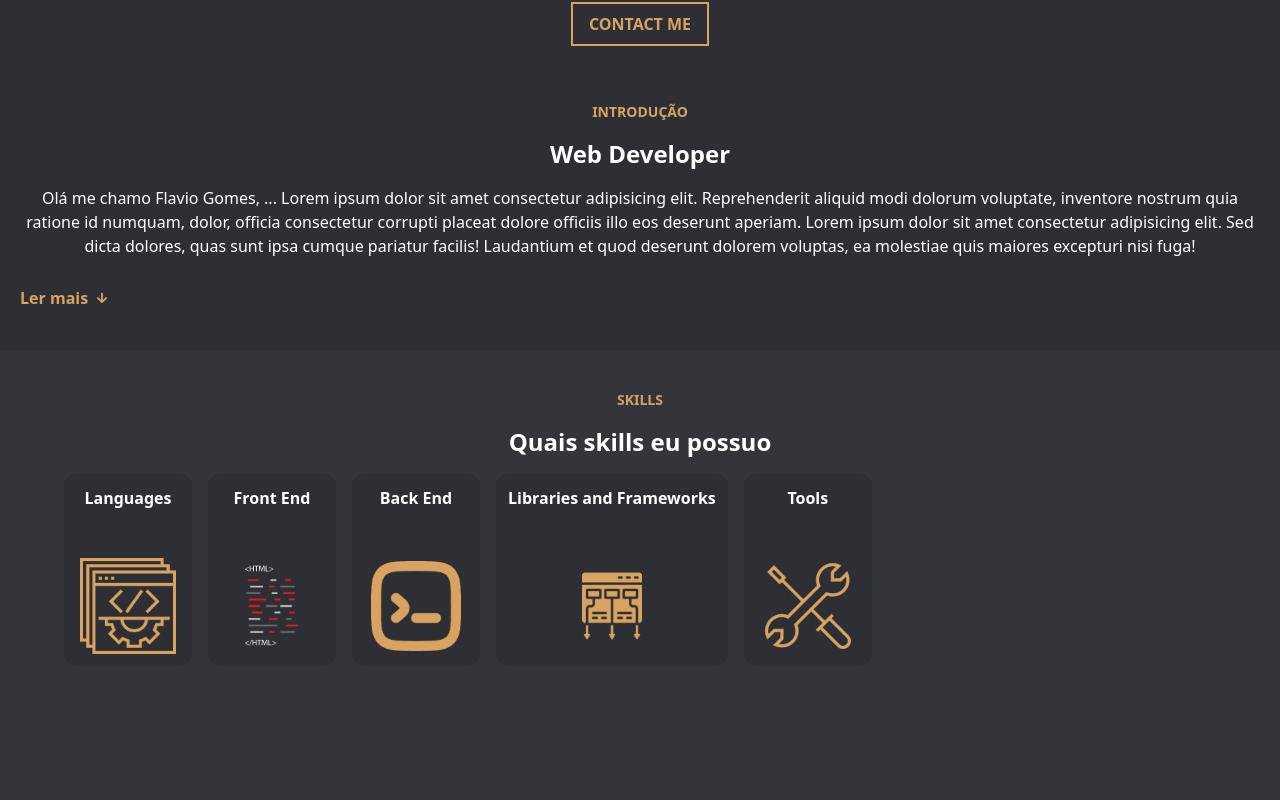
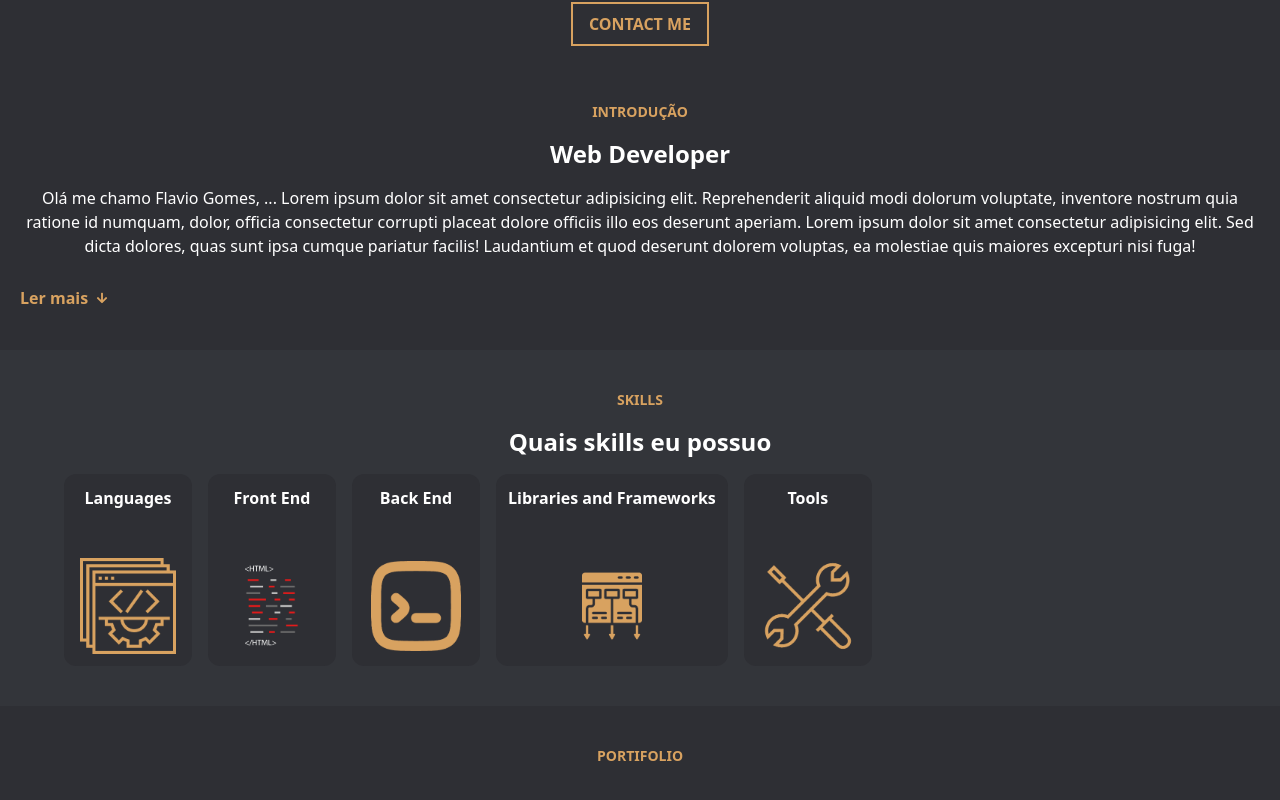
Before and after one commit to flaviogp/flavio-portifolio, a React (Vite) app: page / in a window 1280 px wide. Shown: the part 302-1102 px from the top of the page. Before the commit the page ends 1008 px from the top, so only its background shows below. Built offline with nearby package versions, Linux system fonts and the light colour scheme.

Commit message:
Feat: add initial portifolio component

```diff
--- a/src/App.tsx
+++ b/src/App.tsx
@@ -1,5 +1,6 @@
 import About from "./components/About";
 import Header from "./components/Header";
+import Portifolio from "./components/Portifolio";
 import Skills from "./components/Skills";
 
 function App() {
@@ -8,6 +9,7 @@ function App() {
       <Header />
       <About />
       <Skills />
+      <Portifolio />
     </>
   );
 }
--- /dev/null
+++ b/src/components/Portifolio/index.tsx
@@ -0,0 +1,15 @@
+import Container from "../Container";
+
+const Portifolio = () => {
+  return (
+    <Container bg={"secondary"}>
+      <div className="flex flex-col space-y-4 items-center text-center">
+        <h2 className="text-secondary-text-color font-semibold uppercase text-sm">
+          Portifolio
+        </h2>
+      </div>
+    </Container>
+  );
+};
+
+export default Portifolio;
```
